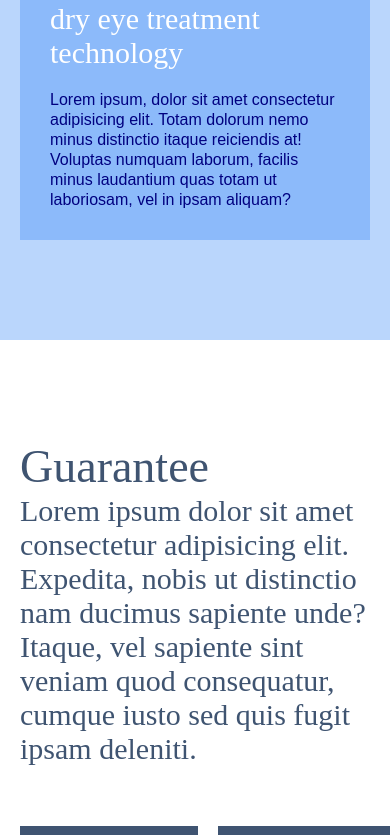
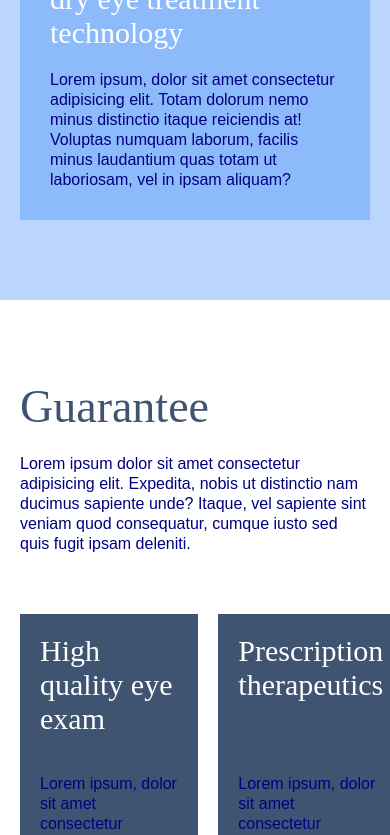
Before and after one commit to kathyhahahahoang/dry-eye-center, a React (Vite) app: page / in a window 390 px wide. Shown: the part 3373-4208 px from the top of the page. Built offline with nearby package versions, Linux system fonts and the light colour scheme; a web font is replaced by a local one.

Commit message:
Decrease padding top and bottom for containers in HomeServices and HomeGuarantee

```diff
--- a/src/home/HomeGuarantee.module.scss
+++ b/src/home/HomeGuarantee.module.scss
@@ -4,12 +4,23 @@
   gap: 6rem;
   padding: 20rem 0;
 
+  @media (max-width: 1800px) {
+    padding: 15rem 0;
+  }
+
   @media (max-width: 1500px) {
     padding: 10rem 0;
+  }
+
+  @media (max-width: 1000px) {
+    padding: 8rem 0;
   }
 }
 
 .title-container {
+  display: flex;
+  flex-direction: column;
+  gap: 2rem;
   padding: 0 14rem;
   color: var(--color-blue-dark);
 
--- a/src/home/HomeGuarantee.tsx
+++ b/src/home/HomeGuarantee.tsx
@@ -6,12 +6,12 @@ function HomeGuarantee() {
     <div className={styles.container}>
       <div className={styles["title-container"]}>
         <h2 className={"h2"}>Guarantee</h2>
-        <h4 className={"h4"}>
+        <p className={"main-text"}>
           Lorem ipsum dolor sit amet consectetur adipisicing elit. Expedita,
           nobis ut distinctio nam ducimus sapiente unde? Itaque, vel sapiente
           sint veniam quod consequatur, cumque iusto sed quis fugit ipsam
           deleniti.
-        </h4>
+        </p>
       </div>
       <div className={styles["guarantee-container"]}>
         <div className={"width-container"}>
--- a/src/home/HomeServices.module.scss
+++ b/src/home/HomeServices.module.scss
@@ -2,8 +2,16 @@
   background-color: var(--color-blue-light);
   padding: var(--padding-xl);
 
+  @media (max-width: 1800px) {
+    padding: 15rem 0;
+  }
+
+  @media (max-width: 1500px) {
+    padding: 10rem 0;
+  }
+
   @media (max-width: 1000px) {
-    padding: 10rem 0;
+    padding: 8rem 0;
   }
 }
 
@@ -23,7 +31,6 @@
 
 .services-details {
   width: 67%;
-  // background-color: pink;
   display: flex;
   flex-direction: column;
   gap: 2rem;
```
